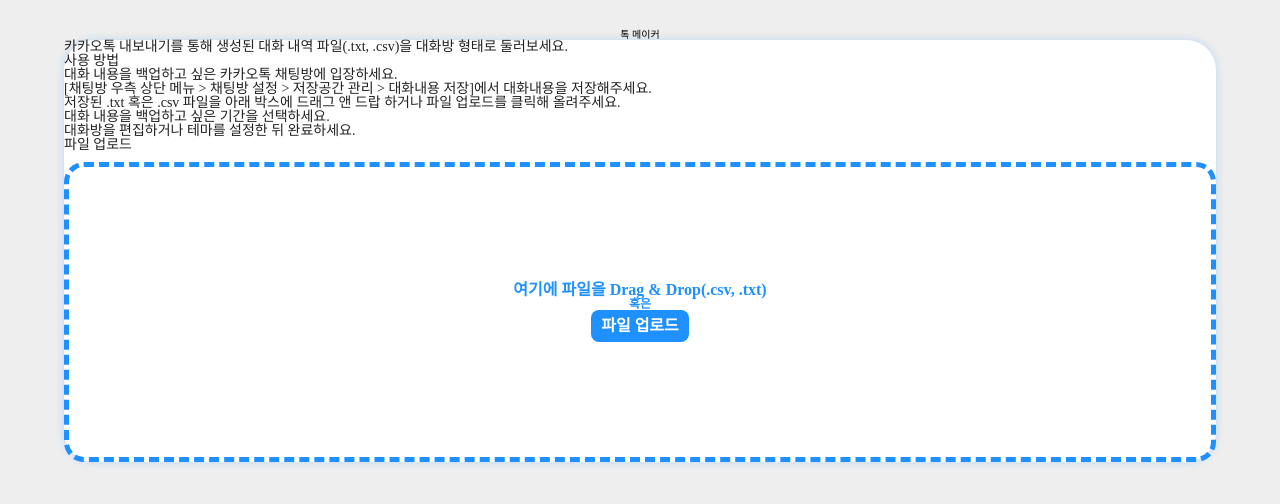
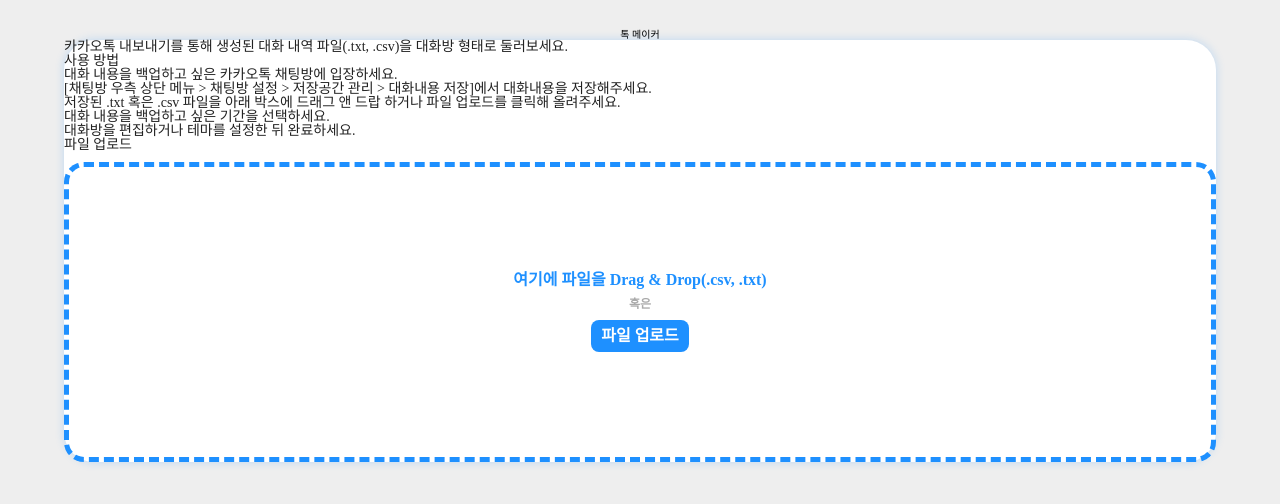
Before and after one commit to yeodahui/talk-maker, a React (Create React App) app: page / in a window 1280 px wide. Shown: the top 504 px of the page. Built offline with nearby package versions, Linux system fonts and the light colour scheme.

Commit message:
추가: 파일 input 밸리데이션 추가

```diff
--- a/src/components/FileInputDropBox.jsx
+++ b/src/components/FileInputDropBox.jsx
@@ -7,6 +7,11 @@
   const [dragging, setDragging] = useState(false);
   const { setChat } = useChatContext();
   const fileInput = useRef();
+
+  const validateFileType = (file) => {
+    const abailavleTypes = ["text/csv", "text/txt"];
+    return abailavleTypes.includes(file.type);
+  };
 
   const processFile = (file) => {
     const reader = new FileReader();
@@ -30,7 +35,9 @@
     console.log("file dropped");
 
     const file = e.dataTransfer?.files[0];
-    processFile(file);
+    if (validateFileType(file)) {
+      processFile(file);
+    }
   };
   // Click해서 파일을 업로드했을 경우
   const fileChangeHandler = (e) => {
@@ -38,7 +45,10 @@
     console.log("file input changed");
 
     const file = e.target.files[0];
-    processFile(file);
+
+    if (validateFileType(file)) {
+      processFile(file);
+    }
   };
   const dragEnterHandler = (e) => {
     e.preventDefault();
@@ -107,6 +117,7 @@
   align-items: center;
   text-align: center;
   flex-direction: column;
+  gap: 10px;
 
   color: var(--primary);
   font-weight: bold;
@@ -117,6 +128,7 @@
 
   .noti {
     font-size: 1.2rem;
+    color: #aaa;
   }
 
   .uploadButton {
```
